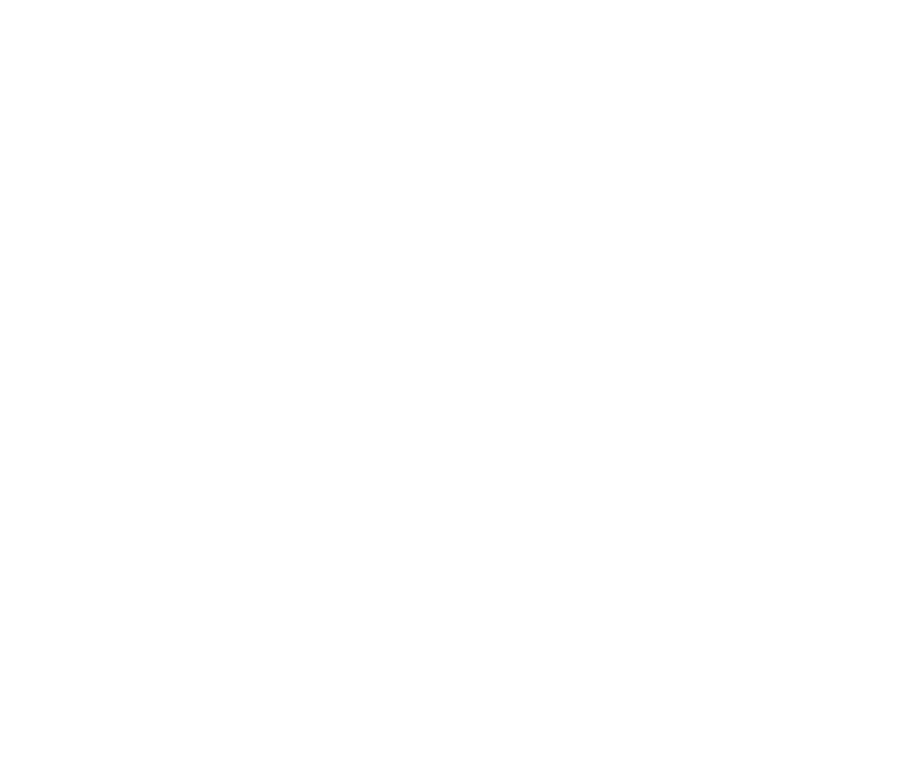
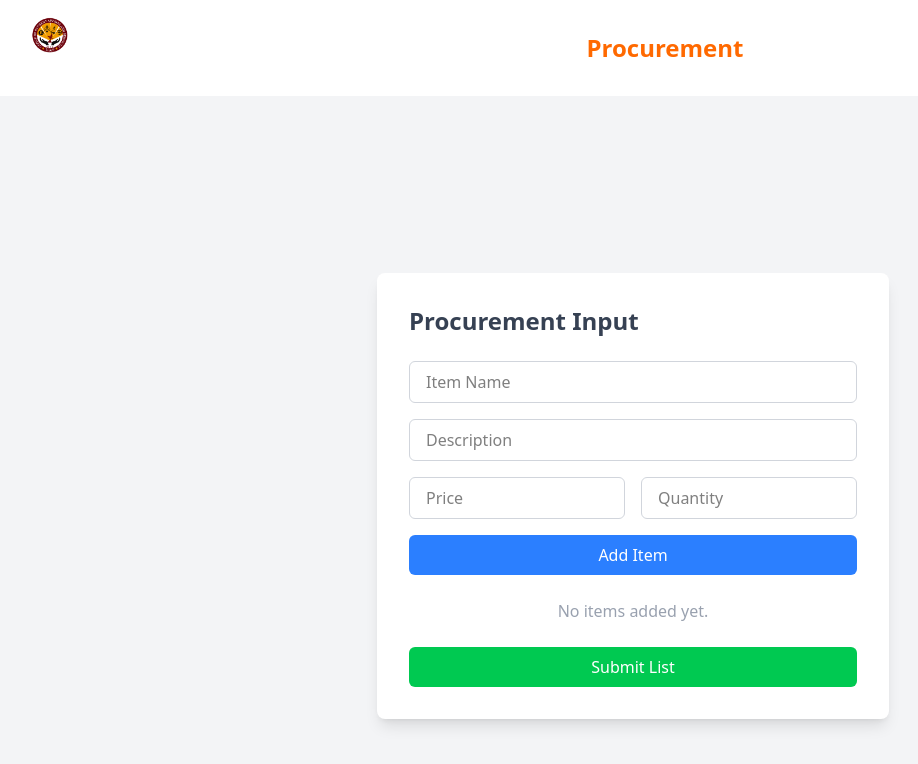
Before and after one commit to kirigaya211/Procurement_System, a React (Vite) app in the folder Frontend/Procurement_System/: page /procurement in a window 1280 px wide. Before the commit this address had no page. Shown: the top 764 px of the page, without its empty margins (7-925 px from the left). Built offline with nearby package versions, Linux system fonts and the light colour scheme.

Commit message:
"frontend adjustment to the design"

```diff
--- a/Frontend/Procurement_System/src/App.jsx
+++ b/Frontend/Procurement_System/src/App.jsx
@@ -1,8 +1,9 @@
 import React from "react";
 import {Routes, Route} from "react-router"
-import Header from "./components/Header";
+import Navbar from "./components/Navbar"
 import Body from "./components/Body";
 import Login from "./components/Login";
+import Procurement  from "./components/Procurement";
 
 function App() {
   return (
@@ -10,18 +11,23 @@
     <Routes>
       <Route path="/" element ={
         <>
-        <Header/>
-        <Body/>
+        <Navbar/>
+        <Login/>
         </>
       }/>
-      <Route path="/login" element={
+      <Route path="/body" element={
       <>
-      <Header/>
-      <Login/>
+      <Navbar/>
+      <Body/>
       </>
       }/>
+      <Route path="/procurement" element={
+        <>
+        <Navbar/>
+        <Procurement/>
+        </>
+      }/>
     </Routes>
-
     </>
   );
 }
--- a/Frontend/Procurement_System/src/components/Body.jsx
+++ b/Frontend/Procurement_System/src/components/Body.jsx
@@ -12,9 +12,9 @@
             <h2 className="text-2xl font-semibold text-gray-800 text-center">Procurement Request</h2>
         </div>
     </NavLink>
-    <NavLink to="/quotation">
+    <NavLink to="/Status">
         <div className="w-80 h-60 flex items-center justify-center rounded-2xl overflow-hidden shadow-lg bg-white p-8 transform transition duration-300 hover:scale-105 hover:shadow-2xl">
-            <h2 className="text-2xl font-semibold text-gray-800 text-center">Request for Quotation</h2>
+            <h2 className="text-2xl font-semibold text-gray-800 text-center">Procurement List</h2>
         </div>
     </NavLink>
 </div>
--- a/Frontend/Procurement_System/src/components/Login.jsx
+++ b/Frontend/Procurement_System/src/components/Login.jsx
@@ -26,7 +26,7 @@
                 const data = await response.json();
                 login(data.token);
                 setMessage("Login successful!");
-                navigate("/");
+                navigate("/body");
             }else{
                 const error = await response.json();
                 setMessage(error.error || "Login failed. Please try again")
--- a/Frontend/Procurement_System/src/components/Navbar.jsx
+++ b/Frontend/Procurement_System/src/components/Navbar.jsx
@@ -1,42 +1,92 @@
-import React, {useContext, useState} from "react";
-import {NavLink} from "react-router-dom";
-import {Menu, X} from "lucide-react";
-import {AuthContext} from "../AuthContext";
+import React, { useContext } from "react";
+import { Link, useNavigate } from "react-router-dom";
+import { AuthContext } from "../AuthContext";
+import OSASLogo from "../assets/OSAS.png"
 
-const Navlink = ()=>{
+const Navbar = () => {
+  const { isLoggedIn, isAdmin, logout } = useContext(AuthContext);
+  const navigate = useNavigate();
 
-    return(
-        <>
-            <NavLink to="/">Home</NavLink>
-            <NavLink to="/about">About</NavLink>
-            <NavLink to="/login">Login</NavLink>
-        </>
-    )
-}
+  const handleLogout = () => {
+    logout();
+    navigate("/login");
+  };
 
-const Navbar =()=>{
-    const[isOpen, setIsOpen]=useState(false);
+  return (
+    <nav className="bg-maroon text-white shadow-lg">
+      <div className="container mx-auto px-6 py-4 flex justify-between items-center">
+      <div className="logo h-16 w-16">
+              <img
+                src={OSASLogo}
+                alt="logo"
+                style={{ height: "40px", marginRight: "10px" }}
+              ></img>
+            </div>
+        <Link
+          to="/"
+          className="text-orange-500 text-2xl font-bold hover:text-orange-400 transition"
+        >
+          Procurement
+        </Link>
 
-    const toggleNavbar = ()=>{
-        setIsOpen(!isOpen);
-    }
-
-    return(
-       <>
-         <nav className="w-1/3 flex justify-end p-2">
-            <div className="hidden w-full md:flex justify-between"><Navlink/></div>
-            <div className="md:hidden">
-                <button onClick={toggleNavbar}>{isOpen ? <X /> : <Menu />}</button>
-            </div>
-        </nav>
-        {isOpen &&(
-            <div className="flex flex-col items-center basis-full">
-                <Navlink/>
-            </div>
-        )}
-       </>
-    )
-}
+        {/* Mobile Menu Button */}
+        <div className="lg:hidden">
+          <button
+            className="text-orange-500 hover:text-orange-400 focus:outline-none"
+            onClick={() =>
+              document.getElementById("menu").classList.toggle("hidden")
+            }
+          >
+            <svg
+              className="w-6 h-6"
+              fill="none"
+              stroke="currentColor"
+              viewBox="0 0 24 24"
+              xmlns="http://www.w3.org/2000/svg"
+            >
+              <path
+                strokeLinecap="round"
+                strokeLinejoin="round"
+                strokeWidth="2"
+                d="M4 6h16M4 12h16m-7 6h7"
+              ></path>
+            </svg>
+          </button>
+        </div>
 
 
+        <div id="menu" className="hidden lg:flex space-x-6 items-center">
+          {isLoggedIn ? (
+            <>
+              <Link
+                to="/"
+                className="text-white hover:text-orange-500 transition"
+              >
+                Home
+              </Link>
+              {isAdmin && (
+                <Link
+                  to="/admin"
+                  className="text-white hover:text-orange-500 transition"
+                >
+                  Admin
+                </Link>
+              )}
+              <button
+                onClick={handleLogout}
+                className="bg-orange-500 hover:bg-orange-600 text-white px-4 py-2 rounded-md transition"
+              >
+                Logout
+              </button>
+            </>
+          ) : (
+            <div>
+                </div>
+          )}
+        </div>
+      </div>
+    </nav>
+  );
+};
+
 export default Navbar;
--- /dev/null
+++ b/Frontend/Procurement_System/src/components/Procurement.jsx
@@ -0,0 +1,174 @@
+import React, { useState } from "react";
+import { useParams } from "react-router-dom";
+
+const ProcurementInput = () => {
+  const { id } = useParams();
+  const [itemName, setItemName] = useState("");
+  const [description, setDescription] = useState("");
+  const [price, setPrice] = useState("");
+  const [quantity, setQuantity] = useState("");
+  const [itemList, setItemList] = useState([]);
+  const [loading, setLoading] = useState(false);
+  const [message, setMessage] = useState("");
+
+  const addItem = () => {
+    if (itemName.trim() && description.trim() && price && quantity) {
+      const newItem = {
+        name: itemName,
+        description,
+        price: parseFloat(price).toFixed(2),
+        quantity: parseInt(quantity),
+      };
+      setItemList([...itemList, newItem]);
+      setItemName("");
+      setDescription("");
+      setPrice("");
+      setQuantity("");
+    }
+  };
+
+  const deleteItem = (index) => {
+    const updatedList = itemList.filter((_, i) => i !== index);
+    setItemList(updatedList);
+  };
+
+  const submitList = async () => {
+    const token = localStorage.getItem("token");
+    if (itemList.length === 0) {
+      alert("No items to submit!");
+      return;
+    }
+
+    setLoading(true);
+    try {
+      const response = await fetch("http://localhost:5000/api/procurement/submit", {
+        method: "POST",
+        headers: {
+          "Content-type": "application/json",
+          Authorization: `Bearer ${token}`,
+        },
+        body: JSON.stringify({
+          user: id,
+          items: itemList
+        })
+      });
+
+      if (response.ok) {
+        setItemList([]);
+        setMessage("List submitted successfully!");
+      } else {
+        const error = await response.json();
+        setMessage(`Error: ${error.message || "Failed to submit list"}`);
+      }
+    } catch (error) {
+      console.error("Error submitting list:", error);
+      setMessage("Failed to submit list.");
+    } finally {
+      setLoading(false);
+    }
+  };
+
+  return (
+    <div className="min-h-screen bg-gray-100 flex justify-center items-center">
+      <div className="bg-white shadow-lg rounded-lg p-8 w-full max-w-lg">
+        <h1 className="text-2xl font-bold text-gray-700 mb-6">
+          Procurement Input
+        </h1>
+
+        <div className="space-y-4">
+          <input
+            type="text"
+            value={itemName}
+            onChange={(e) => setItemName(e.target.value)}
+            placeholder="Item Name"
+            className="w-full px-4 py-2 border border-gray-300 rounded-md focus:ring-2 focus:ring-blue-400"
+          />
+          <input
+            type="text"
+            value={description}
+            onChange={(e) => setDescription(e.target.value)}
+            placeholder="Description"
+            className="w-full px-4 py-2 border border-gray-300 rounded-md focus:ring-2 focus:ring-blue-400"
+          />
+          <div className="flex space-x-4">
+            <input
+              type="number"
+              value={price}
+              onChange={(e) => setPrice(e.target.value)}
+              placeholder="Price"
+              className="w-1/2 px-4 py-2 border border-gray-300 rounded-md focus:ring-2 focus:ring-blue-400"
+            />
+            <input
+              type="number"
+              value={quantity}
+              onChange={(e) => setQuantity(e.target.value)}
+              placeholder="Quantity"
+              className="w-1/2 px-4 py-2 border border-gray-300 rounded-md focus:ring-2 focus:ring-blue-400"
+            />
+          </div>
+          <button
+            onClick={addItem}
+            className="w-full bg-blue-500 text-white px-4 py-2 rounded-md hover:bg-blue-600 transition"
+          >
+            Add Item
+          </button>
+        </div>
+
+        <ul className="mt-6 space-y-4">
+          {itemList.map((item, index) => (
+            <li
+              key={index}
+              className="bg-gray-50 p-4 rounded-md shadow-sm hover:shadow-md transition"
+            >
+              <div className="flex justify-between">
+                <div>
+                  <h2 className="text-lg font-semibold text-gray-800">
+                    {item.name}
+                  </h2>
+                  <p className="text-sm text-gray-600">{item.description}</p>
+                  <p className="text-sm">
+                    💰 Price: <span className="font-bold">₱{item.price}</span>
+                  </p>
+                  <p className="text-sm">
+                    📦 Quantity:{" "}
+                    <span className="font-bold">{item.quantity}</span>
+                  </p>
+                </div>
+                <button
+                  onClick={() => deleteItem(index)}
+                  className="bg-red-500 text-white px-3 py-1 rounded-md hover:bg-red-600 transition"
+                >
+                  Remove
+                </button>
+              </div>
+            </li>
+          ))}
+        </ul>
+
+        {itemList.length === 0 && (
+          <p className="text-gray-400 mt-4 text-center">No items added yet.</p>
+        )}
+
+        <div className="mt-6">
+          <button
+            onClick={submitList}
+            disabled={loading}
+            className={`w-full px-4 py-2 text-white rounded-md ${
+              loading ? "bg-gray-400" : "bg-green-500 hover:bg-green-600"
+            } transition`}
+          >
+            {loading ? "Submitting..." : "Submit List"}
+          </button>
+
+          {message && (
+            <p className={`text-center mt-4 ${message.includes("Error") ? "text-red-500" : "text-green-500"}`}>
+              {message}
+            </p>
+          )}
+        </div>
+      </div>
+    </div>
+  );
+};
+
+export default ProcurementInput;
```
Also changed, not shown: Frontend/Procurement_System/src/components/Header.jsx (deleted, +0 -17 lines), 1 other file (tests, documents, lock files or other folders).
